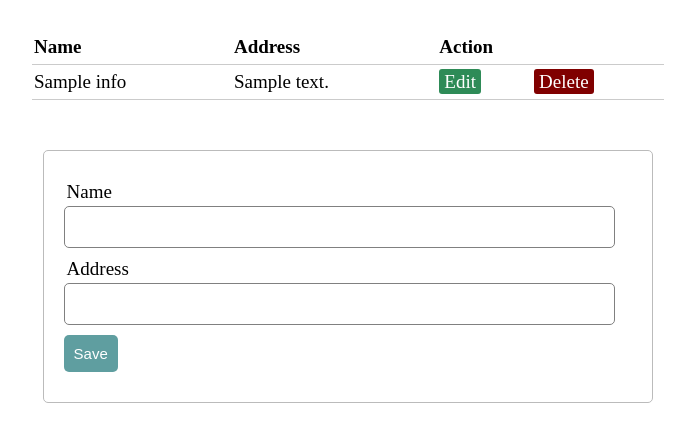
After one commit to LzrCampos/Marvel-UAM, a PHP site: page /form.php in a window 1280 px wide. The commit adds this page. Shown: the top 442 px of the page, without its empty margins (292-987 px from the left). Run offline with PHP 8.4, Linux system fonts and the light colour scheme; tables that the repository leaves empty or names only in its code hold one stand-in row (values such as "Sample post").

Commit message:
add body structure

```diff
--- /dev/null
+++ b/form.css
@@ -0,0 +1,79 @@
+body {
+    font-size: 19px;
+}
+table{
+    width: 50%;
+    margin: 30px auto;
+    border-collapse: collapse;
+    text-align: left;
+}
+tr {
+    border-bottom: 1px solid #cbcbcb;
+}
+th, td{
+    border: none;
+    height: 30px;
+    padding: 2px;
+}
+tr:hover {
+    background: #F5F5F5;
+}
+
+form {
+    width: 45%;
+    margin: 50px auto;
+    text-align: left;
+    padding: 20px;
+    border: 1px solid #bbbbbb;
+    border-radius: 5px;
+}
+
+.input-group {
+    margin: 10px 0px 10px 0px;
+}
+.input-group label {
+    display: block;
+    text-align: left;
+    margin: 3px;
+}
+.input-group input {
+    height: 30px;
+    width: 93%;
+    padding: 5px 10px;
+    font-size: 16px;
+    border-radius: 5px;
+    border: 1px solid gray;
+}
+.btn {
+    padding: 10px;
+    font-size: 15px;
+    color: white;
+    background: #5F9EA0;
+    border: none;
+    border-radius: 5px;
+}
+.edit_btn {
+    text-decoration: none;
+    padding: 2px 5px;
+    background: #2E8B57;
+    color: white;
+    border-radius: 3px;
+}
+
+.del_btn {
+    text-decoration: none;
+    padding: 2px 5px;
+    color: white;
+    border-radius: 3px;
+    background: #800000;
+}
+.msg {
+    margin: 30px auto;
+    padding: 10px;
+    border-radius: 5px;
+    color: #3c763d;
+    background: #dff0d8;
+    border: 1px solid #3c763d;
+    width: 50%;
+    text-align: center;
+}
--- /dev/null
+++ b/form.php
@@ -0,0 +1,59 @@
+<?php include('server.php'); ?>
+<!DOCTYPE html>
+<html>
+
+<head>
+	<title>CRUD: CReate, Update, Delete PHP MySQL</title>
+	<link rel="stylesheet" href="form.css">
+</head>
+
+<body>
+	<?php if (isset($_SESSION['message'])) : ?>
+		<div class="msg">
+			<?php
+			echo $_SESSION['message'];
+			unset($_SESSION['message']);
+			?>
+		</div>
+	<?php endif ?>
+	<?php $results = mysqli_query($db, "SELECT * FROM info"); ?>
+
+	<table>
+		<thead>
+			<tr>
+				<th>Name</th>
+				<th>Address</th>
+				<th colspan="2">Action</th>
+			</tr>
+		</thead>
+
+		<?php while ($row = mysqli_fetch_array($results)) { ?>
+			<tr>
+				<td><?php echo $row['name']; ?></td>
+				<td><?php echo $row['address']; ?></td>
+				<td>
+					<a href="index.php?edit=<?php echo $row['id']; ?>" class="edit_btn">Edit</a>
+				</td>
+				<td>
+					<a href="server.php?del=<?php echo $row['id']; ?>" class="del_btn">Delete</a>
+				</td>
+			</tr>
+		<?php } ?>
+	</table>
+
+	<form method="post" action="server.php">
+		<div class="input-group">
+			<label>Name</label>
+			<input type="text" name="name" value="">
+		</div>
+		<div class="input-group">
+			<label>Address</label>
+			<input type="text" name="address" value="">
+		</div>
+		<div class="input-group">
+			<button class="btn" type="submit" name="save">Save</button>
+		</div>
+	</form>
+</body>
+
+</html>
--- /dev/null
+++ b/server.php
@@ -0,0 +1,20 @@
+<?php
+	session_start();
+	$db = mysqli_connect('localhost', 'root', 'sysadmin', 'crud');
+
+	// initialize variables
+	$name = "";
+	$address = "";
+	$id = 0;
+	$update = false;
+
+	if (isset($_POST['save'])) {
+		$name = $_POST['name'];
+		$address = $_POST['address'];
+
+		mysqli_query($db, "INSERT INTO info (name, address) VALUES ('$name', '$address')");
+		$_SESSION['message'] = "Address saved";
+		header('location: index.php');
+	}
+
+?>
```
Also changed, not shown: index.html (+49 -5 lines), style.css (+63 -6 lines).
